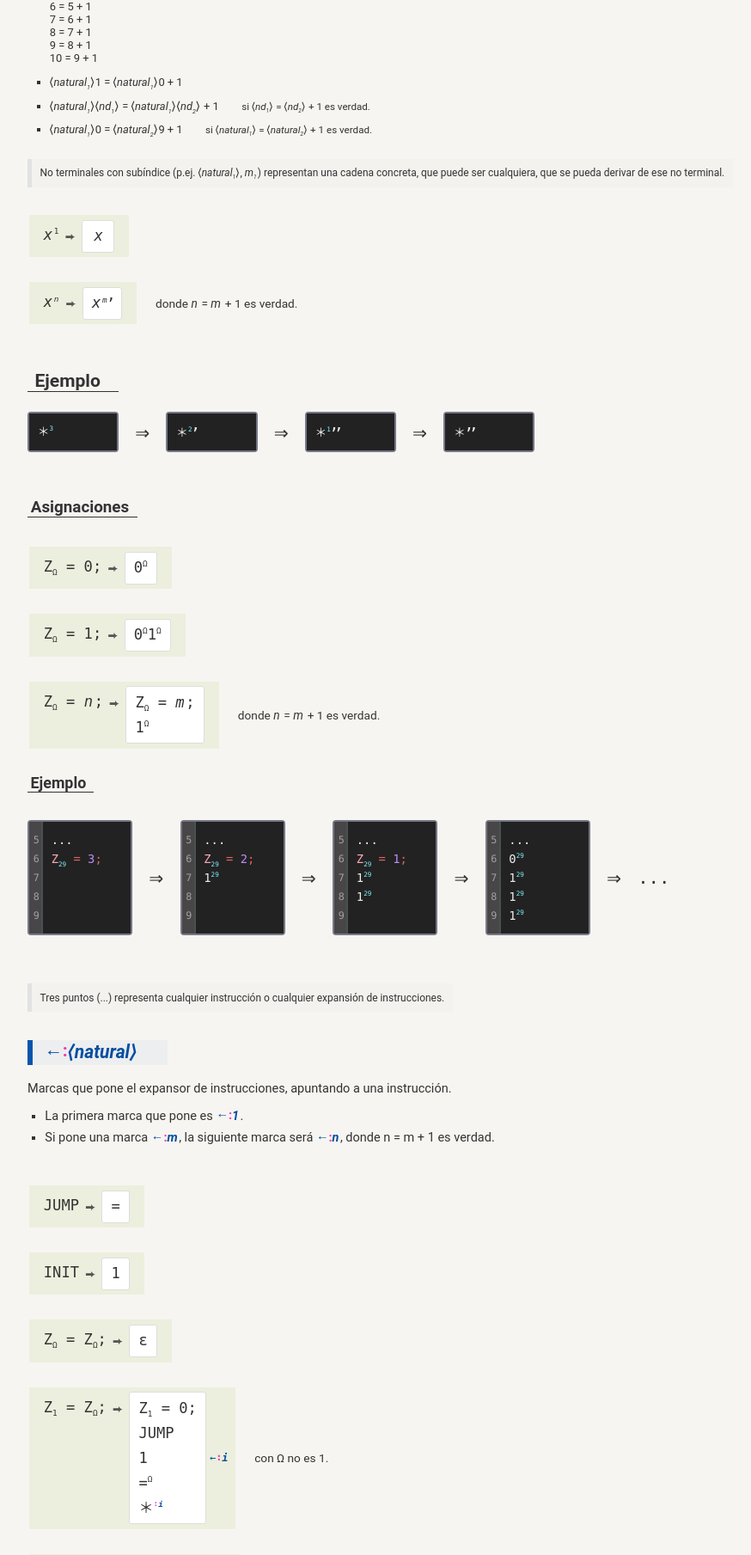
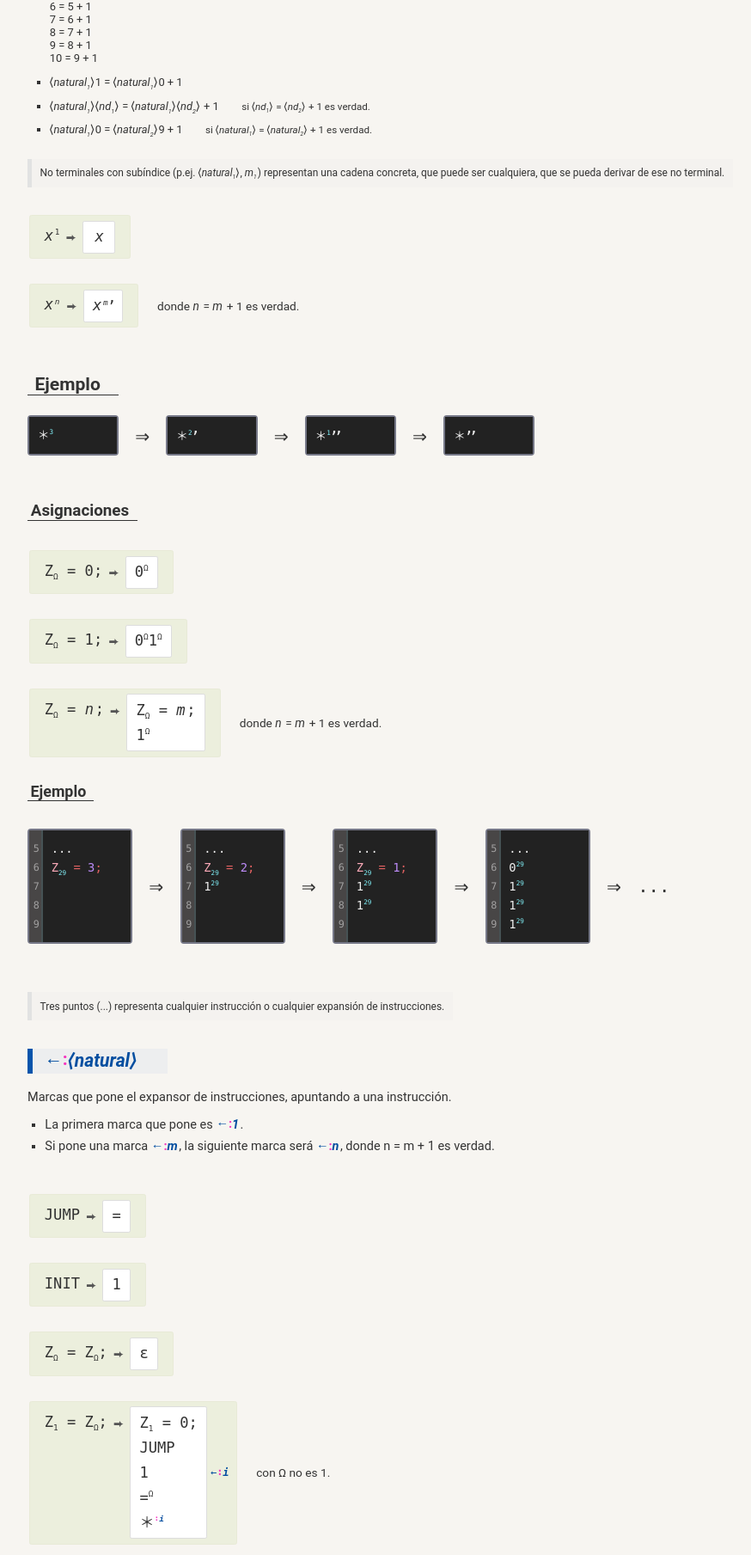
Before and after one commit to rjcordoba/yamm, a PHP site: page /macros/macros-1.html in a window 1280 px wide. Shown: the part 805-2614 px from the top of the page at 86% size, without its empty margins (96-970 px from the left). Run offline with PHP 8.4, Linux system fonts and the light colour scheme.

Commit message:
14-11-19,  macro2 completa.

```diff
--- a/css/macros.css
+++ b/css/macros.css
@@ -39,7 +39,7 @@ aside.aclarcn{
 	width:fit-content;
 	padding:1em;
 	border:solid 1px #e1e2e2;
-	border-radius:2px;
+	border-radius:0.12em;
 }
 
 .gramat aside{
@@ -55,7 +55,6 @@ aside.aclarcn{
 .gramat aside dl{
 	margin-top:0.2em;
 }
-
 
 .gramat aside dt{
 	text-decoration: underline;
@@ -120,7 +119,6 @@ aside.aclarcn{
 .gramat .flechag::before{
     content:"→";
 	line-height:0;
-    /* font-family:flechas; */
     font-size:1.4em;
     color:#929191;
     padding:0 0.17em;
@@ -173,6 +171,8 @@ sub{
 	width:fit-content;
 	padding:0.33em 1em;
 	background-color:#ecefdd;
+	border:solid 1px #e8ead7;
+	border-radius:0.15em;
 	line-height:1.7em;
 	margin-bottom:var(--glue-macro);
 	--margin-arriba: 0.2em;
@@ -202,7 +202,7 @@ sub{
 .macro > pre:last-child{
 	background-color:#fff;
 	border:solid 1px #ddd;
-	border-radius:3px;
+	border-radius:0.13em;
 	position:relative;
 	padding:var(--margin-arriba) 0.6em;
 }
```
